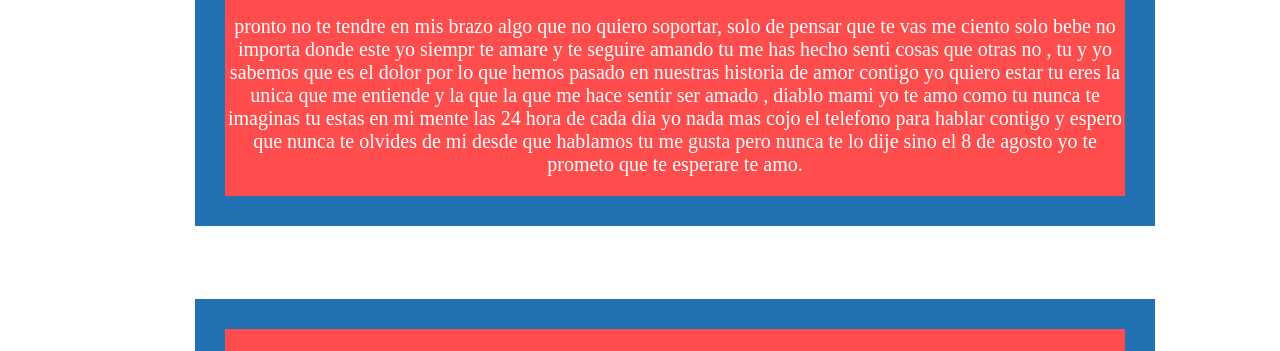
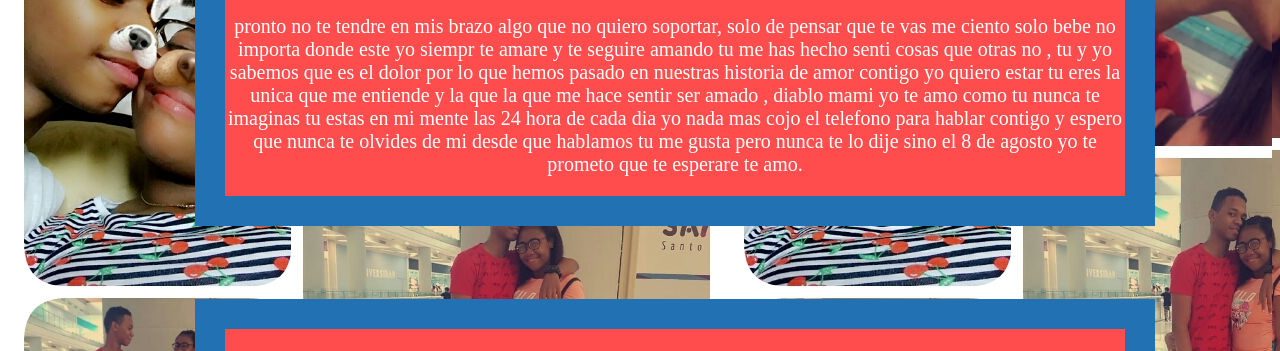
Before and after one commit to russell231/russell, a plain HTML site: page index.html in a window 1280 px wide. Shown: the part 145-496 px from the top of the page. Drawn offline with Linux system fonts and the light colour scheme.

Commit message:
Update carta.css

```diff
--- a/carta.css
+++ b/carta.css
@@ -1,6 +1,6 @@
 *{
     box-sizing: content-box;
-    background-image: url(hola/pequeña.jpg);
+    background-image: url(pequeña.jpg);
     background-repeat:repeat;
     border:50px;
 
```
